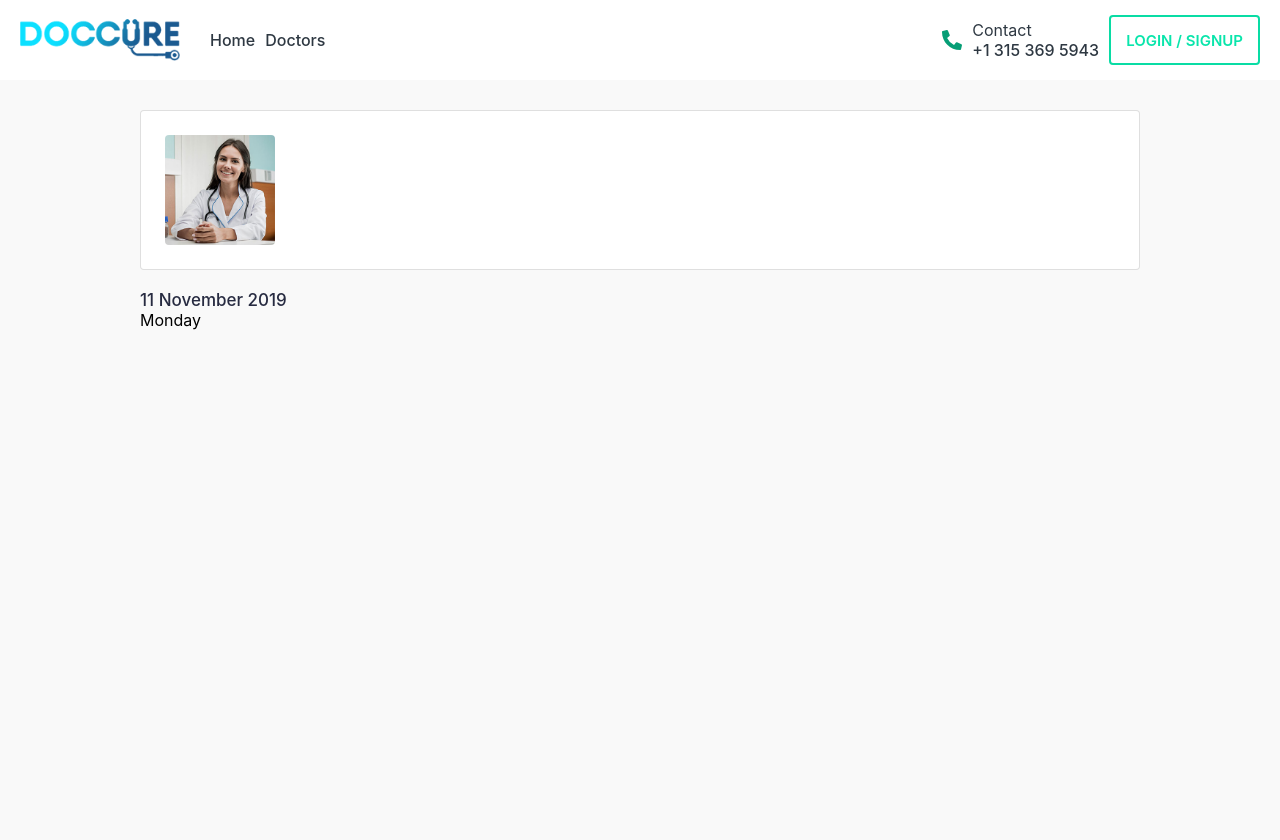
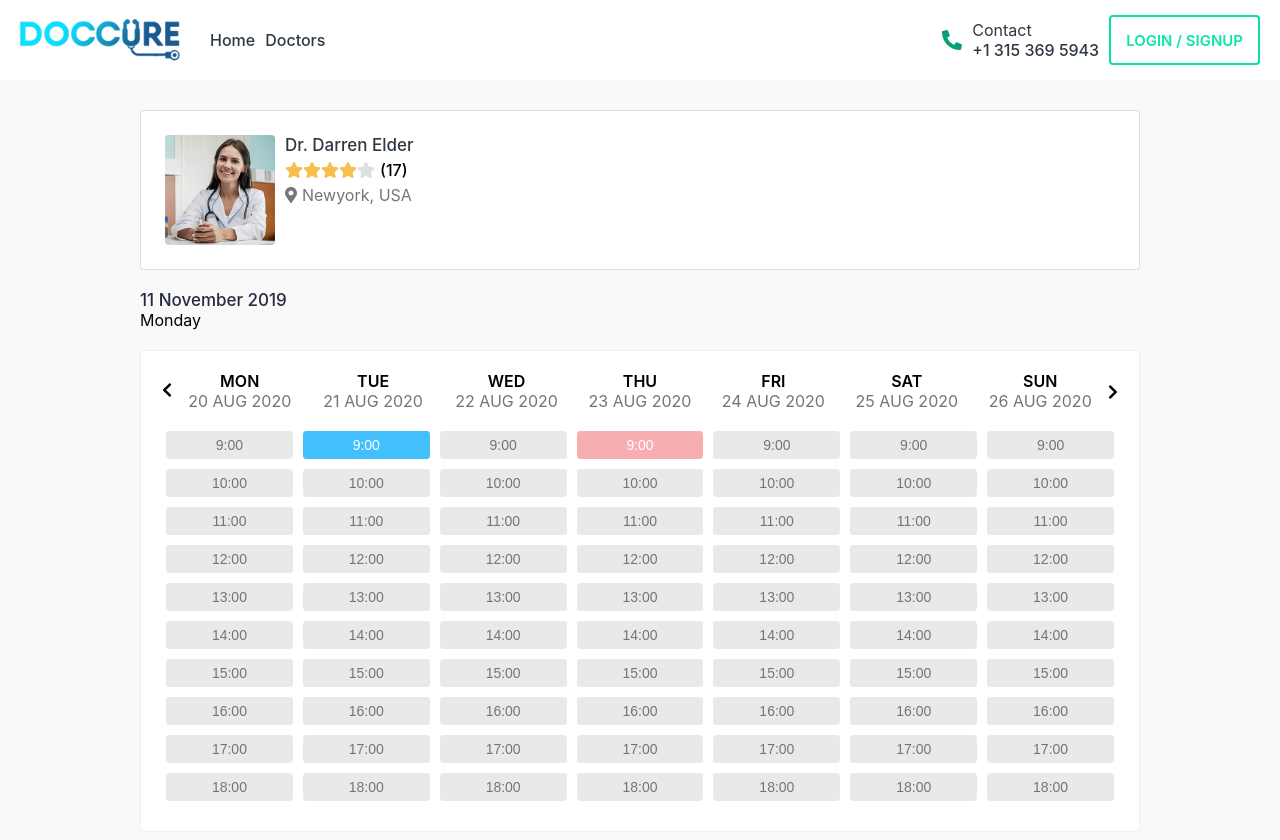
Before and after one commit to bogdanaks/doccure, a React (Create React App) app in the folder client/: page /doctors/1/booking in a window 1280 px wide. Shown: the top 840 px of the page. Before the commit the page ends 800 px from the top, so only its background shows below. Built offline with nearby package versions, Linux system fonts and the light colour scheme.

Commit message:
Правка верстки

```diff
--- a/client/src/pages/DocBooking/DocBooking.jsx
+++ b/client/src/pages/DocBooking/DocBooking.jsx
@@ -1,7 +1,12 @@
 import React from 'react'
+import { FontAwesomeIcon } from '@fortawesome/react-fontawesome'
+import { faMapMarkerAlt } from '@fortawesome/free-solid-svg-icons'
 
 import styles from './styles.module.scss'
 import doc01 from '../../assets/docs/doc01.jpg'
+
+import { RatingStars } from '../../components/RatingStars/RatingStars'
+import { DocBookingTable } from '../../components/DocBookingTable/DocBookingTable'
 
 export const DocBooking = () => {
     return (
@@ -12,14 +17,21 @@ export const DocBooking = () => {
                         <div className={styles.photo}>
                             <img src={doc01} alt="Doctor" />
                         </div>
+                        <div className={styles.docInfo}>
+                            <h4>Dr. Darren Elder</h4>
+                            <RatingStars isOverall />
+                            <div className={styles.docInfoLocation}>
+                                <FontAwesomeIcon icon={faMapMarkerAlt} />
+                                <span>Newyork, USA</span>
+                            </div>
+                        </div>
                     </div>
-                    <div className={styles.date}></div>
-                    <div className={styles.table}></div>
                 </div>
                 <div className={styles.todayDate}>
                     <h4>11 November 2019</h4>
                     <span>Monday</span>
                 </div>
+                <DocBookingTable />
             </div>
         </div>
     )
```
